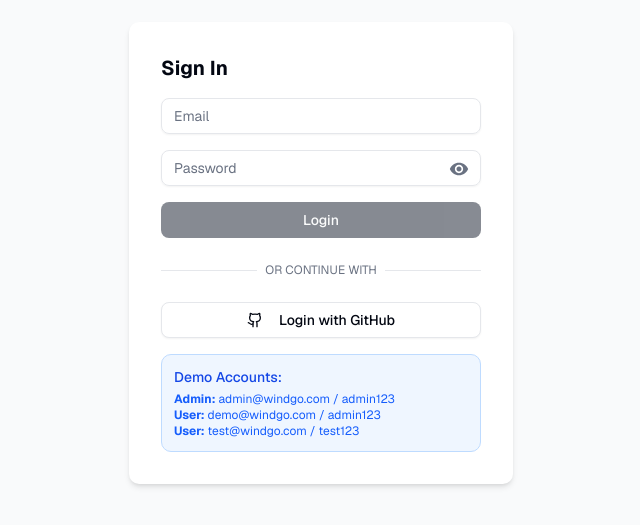
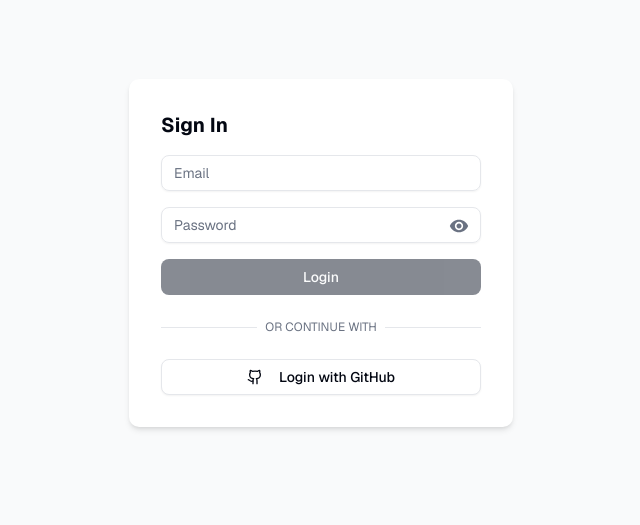
Before and after one commit to wilfierd/wildgo-Fe, a Next.js app in the folder chat-frontend-next/: page /login in a window 1280 px wide. Shown: the part 147-672 px from the top of the page, without its empty margins (319-959 px from the left). Built offline with nearby package versions, Linux system fonts and the light colour scheme; no server answers.

Commit message:
remove log

```diff
--- a/chat-frontend-next/components/LoginForm.tsx
+++ b/chat-frontend-next/components/LoginForm.tsx
@@ -136,12 +136,6 @@ export default function LoginForm() {
         onError={(msg) => setError(msg)}
       />
 
-      <div className="mt-4 p-3 bg-blue-50 border border-blue-200 rounded-lg">
-        <p className="text-blue-700 text-sm font-medium mb-1">Demo Accounts:</p>
-        <p className="text-blue-600 text-xs"><strong>Admin:</strong> admin@windgo.com / admin123</p>
-        <p className="text-blue-600 text-xs"><strong>User:</strong> demo@windgo.com / admin123</p>
-        <p className="text-blue-600 text-xs"><strong>User:</strong> test@windgo.com / test123</p>
-      </div>
     </div>
   );
 }
```
